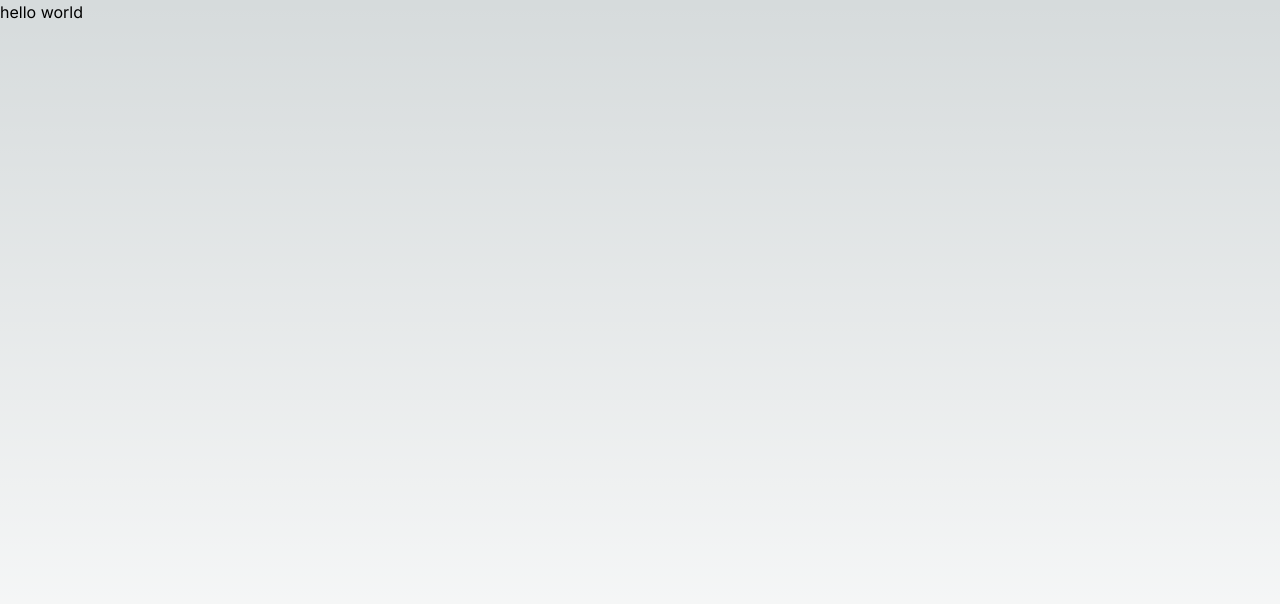
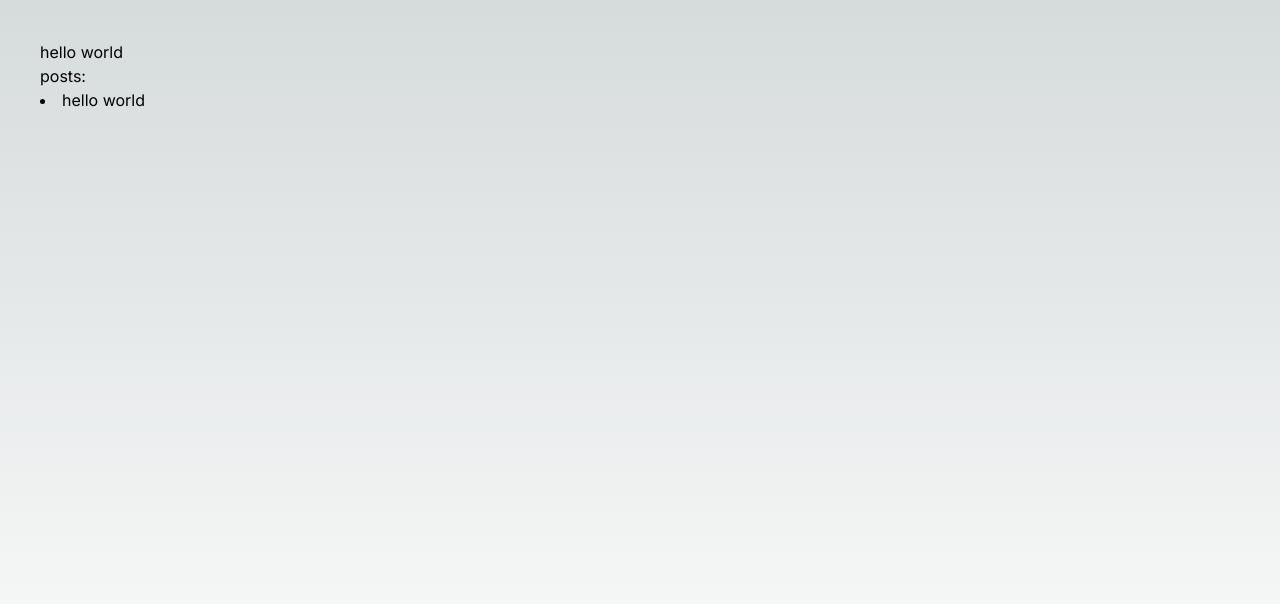
Before and after one commit to cindywu/teeny-tiny, a Next.js app: page /blog in a window 1280 px wide. Shown: the top 604 px of the page. Built offline with nearby package versions, Linux system fonts and the light colour scheme.

Commit message:
some stuff

```diff
--- a/src/app/api/posts/route.ts
+++ b/src/app/api/posts/route.ts
@@ -1,9 +1,9 @@
 import { NextResponse } from 'next/server'
 
 export async function GET() {
-    return NextResponse.json({hello: 'world'})
+    return NextResponse.json({items: [{id: 1, title:"hello world"}]})
 }
 
-export async function POST() {
-    return NextResponse.json({hello: 'abc'})
-}
+// export async function POST() {
+//     return NextResponse.json({hello: 'abc'})
+// }
--- a/src/app/blog/[slug]/page.tsx
+++ b/src/app/blog/[slug]/page.tsx
@@ -1,4 +1,4 @@
-'use client'
+// 'use client'
 export default function BlogPostDetail(params: any) {
   console.log(params)
   return <main><h1>hello detail view</h1></main>
--- a/src/app/blog/page.tsx
+++ b/src/app/blog/page.tsx
@@ -1,3 +1,26 @@
-export default function BlogPage(){
-  return <main><h1>hello world</h1></main>
+// 'use client'
+
+async function getData() {
+  // 1 endpoint - API ?
+  const endpoint = "http://localhost:3000/api/posts"
+  const res = await fetch(endpoint) // HTTP GET
+
+  if (!res.ok) {
+    throw new Error("Failed to fetch data")
+  }
+  return res.json()
 }
+
+
+export default async function BlogPage(){
+  const data = await getData()
+  const items = data && data.items ? [...data.items] : []
+  console.log({items})
+  return <main>
+    <h1>hello world</h1>
+    <p>posts:</p>
+    {items && items.map((item: {id: number, title: string}, index: number) => {
+      return <li key={`post-${index}`}>{item.title}</li>
+    })}
+    </main>
+}
--- a/src/app/layout.tsx
+++ b/src/app/layout.tsx
@@ -16,7 +16,7 @@ export default function RootLayout({
 }) {
   return (
     <html lang="en">
-      <body className={`${inter.className} min-h-screen`}>
+      <body className={`${inter.className} min-h-screen px-10 pt-10`}>
         {children}
       </body>
     </html>
```
